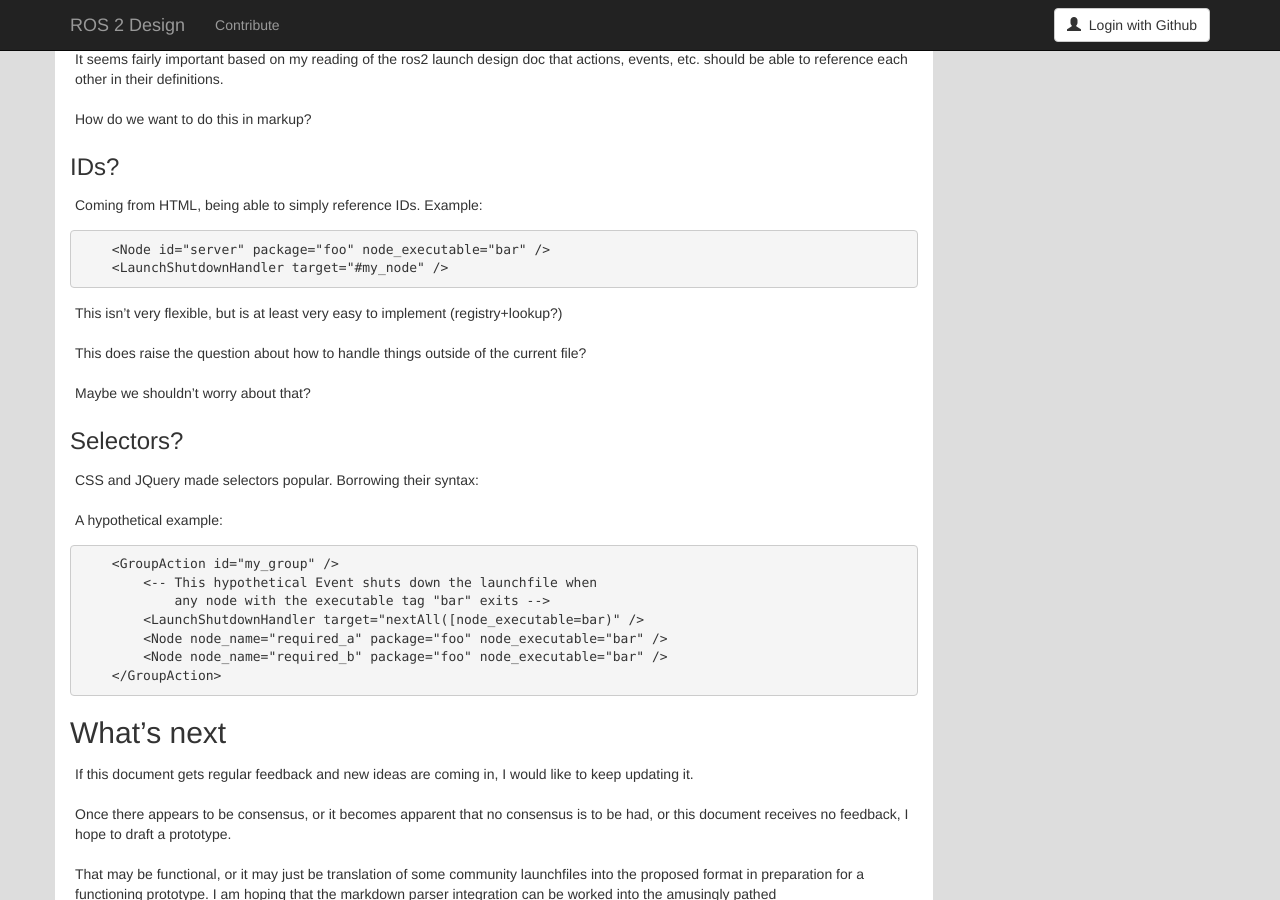
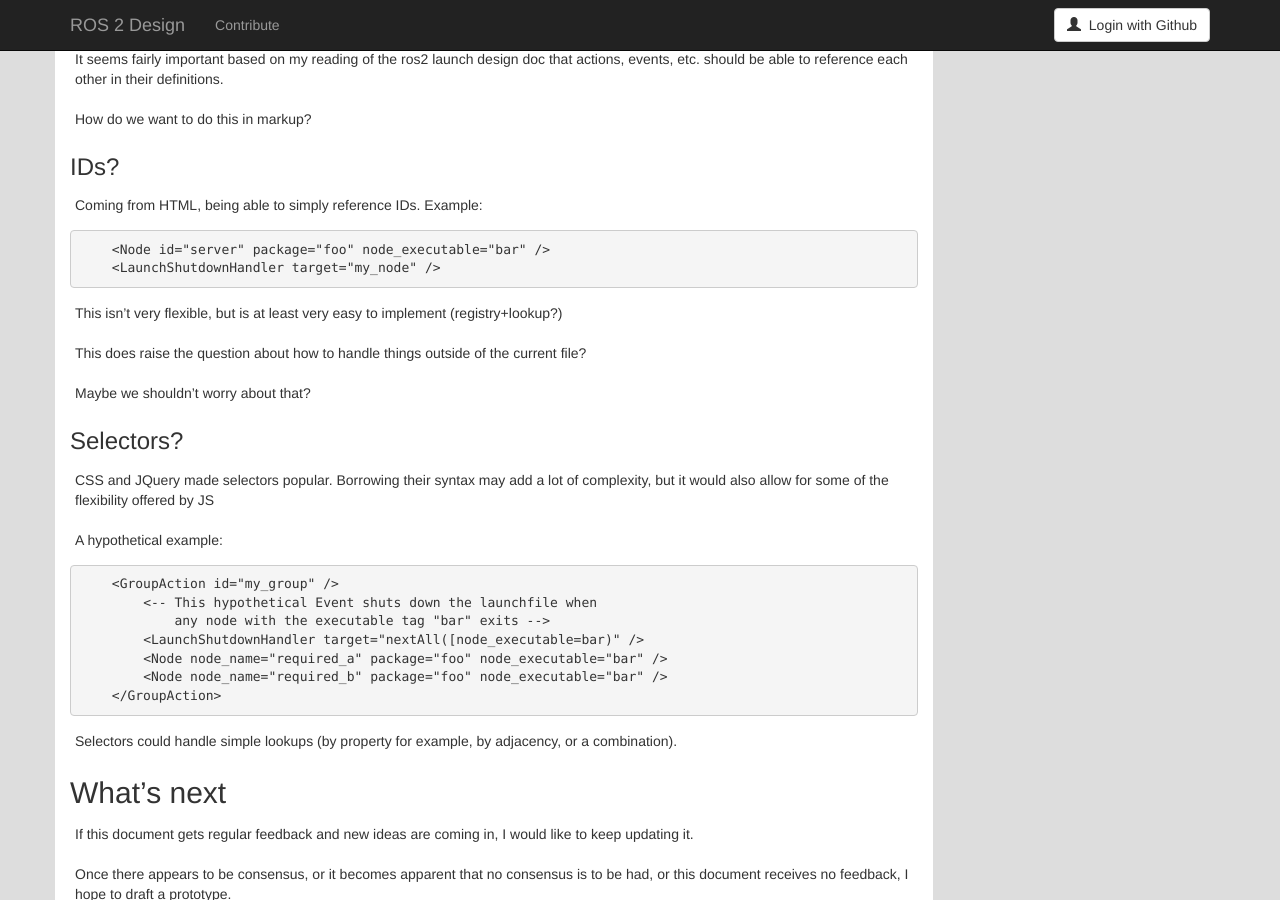
Before and after one commit to ros2/design, a Jekyll site: the page built from articles/150_roslaunch_markup_design.md, in a window 1280 px wide and 900 px high, scrolled down 2585 px. Built offline with Jekyll 4.4.1, drawn with Linux system fonts in a browser that asks for light colours; nearby versions of some CDN libraries; our own code applies the rules of GitHub Pages for plain Markdown files.

Commit message:
Update 150_roslaunch_markup_design.md

````diff
--- a/articles/150_roslaunch_markup_design.md
+++ b/articles/150_roslaunch_markup_design.md
@@ -124,7 +124,7 @@ Example:
 
 ```xml
     <Node id="server" package="foo" node_executable="bar" />
-    <LaunchShutdownHandler target="#my_node" />
+    <LaunchShutdownHandler target="my_node" />
 ```
 
 This isn't very flexible, but is at least very easy to implement (registry+lookup?)
@@ -134,7 +134,7 @@ This does raise the question about how to handle things outside of the current f
 Maybe we shouldn't worry about that?
 
 ### Selectors?
-CSS and JQuery made selectors popular. Borrowing their syntax:
+CSS and JQuery made selectors popular. Borrowing their syntax may add a lot of complexity, but it would also allow for some of the flexibility offered by JS
 
 A hypothetical example:
 
@@ -148,6 +148,8 @@ A hypothetical example:
     </GroupAction>
 ```
 
+Selectors could handle simple lookups (by property for example, by adjacency, or a combination).
+
 ## What's next
 
 If this document gets regular feedback and new ideas are coming in, I would like to keep updating it.
````
